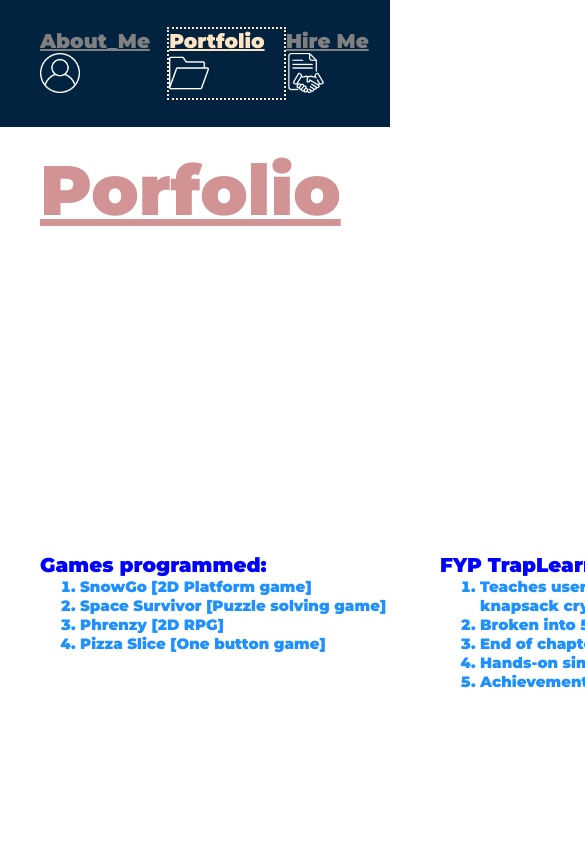
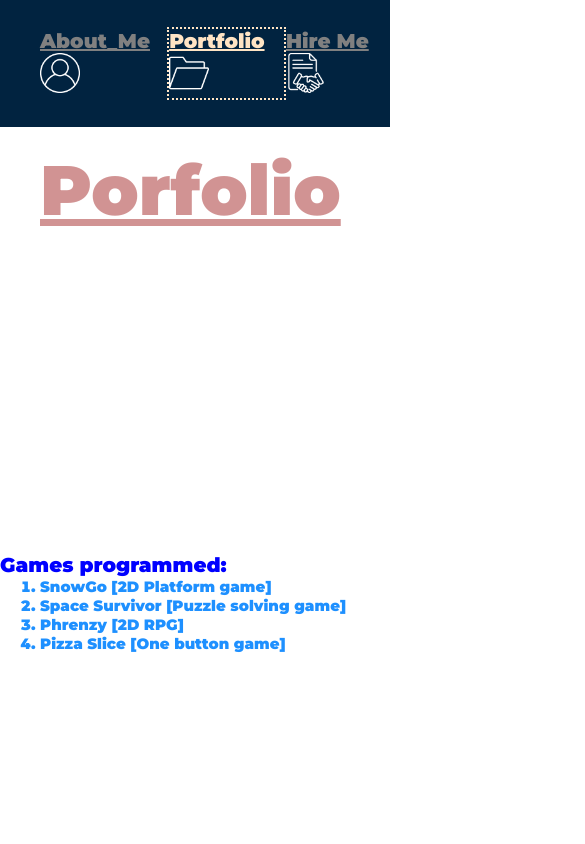
Before and after one commit to KevinJunHan/ReactSite, a React (Create React App) app: page /portfolio in a window 390 px wide. Shown: the top 844 px of the page, 585 px wide, since content can reach past the window. Built offline with nearby package versions, Linux system fonts and the light colour scheme.

Commit message:
Modified video players to switch to column layout when screen resize

```diff
--- a/src/Portfolio.js
+++ b/src/Portfolio.js
@@ -1,10 +1,26 @@
 import React, { useState, useEffect } from "react";
-import reactDom from "react-dom";
+import ReactDom from "react-dom";
 import "./App.css";
 import { useSpring, animated, interpolate } from "react-spring";
 import ReactPlayer from "react-player";
+import Form from "./Form";
+
+function useWindowSize() {
+	const [size, setSize] = useState([window.innerHeight, window.innerWidth]);
+	useEffect(() => {
+		const handleResize = () => {
+			setSize([window.innerHeight, window.innerWidth]);
+		};
+
+		window.addEventListener("resize", handleResize);
+	}, []);
+
+	return size;
+}
 
 function Portfolio() {
+	const [height, width] = useWindowSize();
+
 	const props = useSpring({
 		to: [
 			{ opacity: 1, color: "bisque" },
@@ -18,8 +34,7 @@ function Portfolio() {
 			<animated.h1 style={props} className="header">
 				Porfolio
 			</animated.h1>
-
-			<div className="players">
+			<div className={width > 843 ? "players" : "players2"}>
 				<div className="playerOnLeft">
 					<ReactPlayer
 						width="400px"
```
